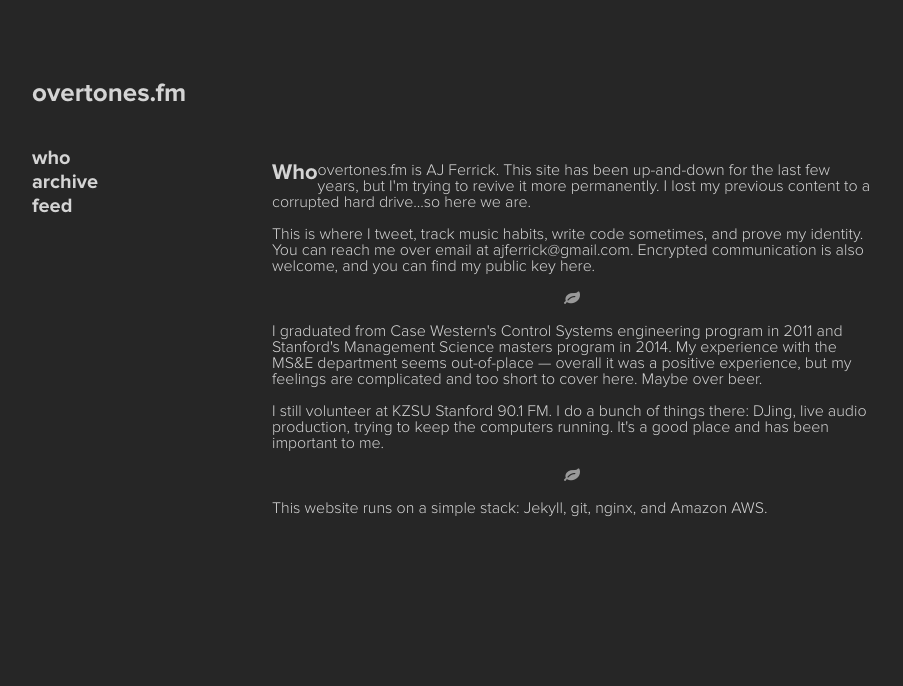
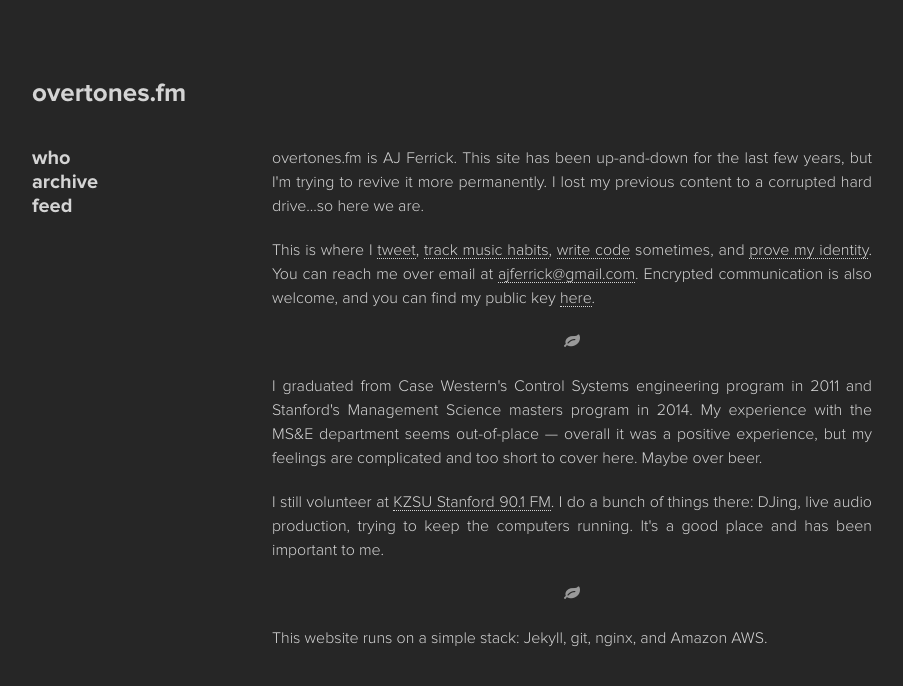
Before and after one commit to ajferrick/blog, a Jekyll site: the page built from who/index.html, in a window 1280 px wide. Shown: the top 686 px of the page, without its empty margins (18-921 px from the left). Built offline with Jekyll 4.4.1, drawn with Linux system fonts in a browser that asks for light colours; nearby versions of some CDN libraries.

Commit message:
Satisfied for now.

```diff
--- a/css/master.css
+++ b/css/master.css
@@ -10,6 +10,9 @@ body {
     font-family: "Proxima Nova Light";
     color: #d4d4d4;
     background-color: #262626;
+}
+p {
+    margin: 0 0 20px 0;
 }
 @font-face {
     font-family: "Proxima Nova Light";
@@ -60,6 +63,8 @@ body section {
 /* Article */
 article {
     margin: 0 0 80px 0;
+    line-height: 150%;
+    text-align: justify;
 }
 article header h1 {
     margin: 0;
@@ -73,9 +78,6 @@ article header h2 {
 }
 article div {
     clear: both;
-    padding: 20px 0 0 0;
-    line-height: 150%;
-    text-align: justify;
 }
 article div a {
     border-bottom: 1px #d4d4d4 dotted;
@@ -94,14 +96,14 @@ article blockquote {
 }
 
 
-
-
 /* Classes for repeated or special elements */
-.archive-articles:nth-of-type(1) {
-    margin: 130px 0 0 0;
-}
 .archive-articles {
     margin: 0;
+    line-height: 150%;
+}
+.archive-articles h1 {
+    font-family: "Proxima Nova Light";
+    font-size: 16px;
 }
 .breaker-glyph {
     text-align: center;
--- a/who/index.html
+++ b/who/index.html
@@ -4,7 +4,8 @@ title: who
 ---
 
 <article>
-    <header><h1>Who</h1></header>
+<div>
+
     <p>
         overtones.fm is AJ Ferrick. This site has been up-and-down for the last
         few years, but I'm trying to revive it more permanently. I lost my previous content to a corrupted hard drive...so here we are.
@@ -30,4 +31,5 @@ title: who
         This website runs on a simple stack: Jekyll, git, nginx, and Amazon AWS.
     </p>
 
+</div>
 </article>
```
Also changed, not shown: archive/index.html (+3 -6 lines).
